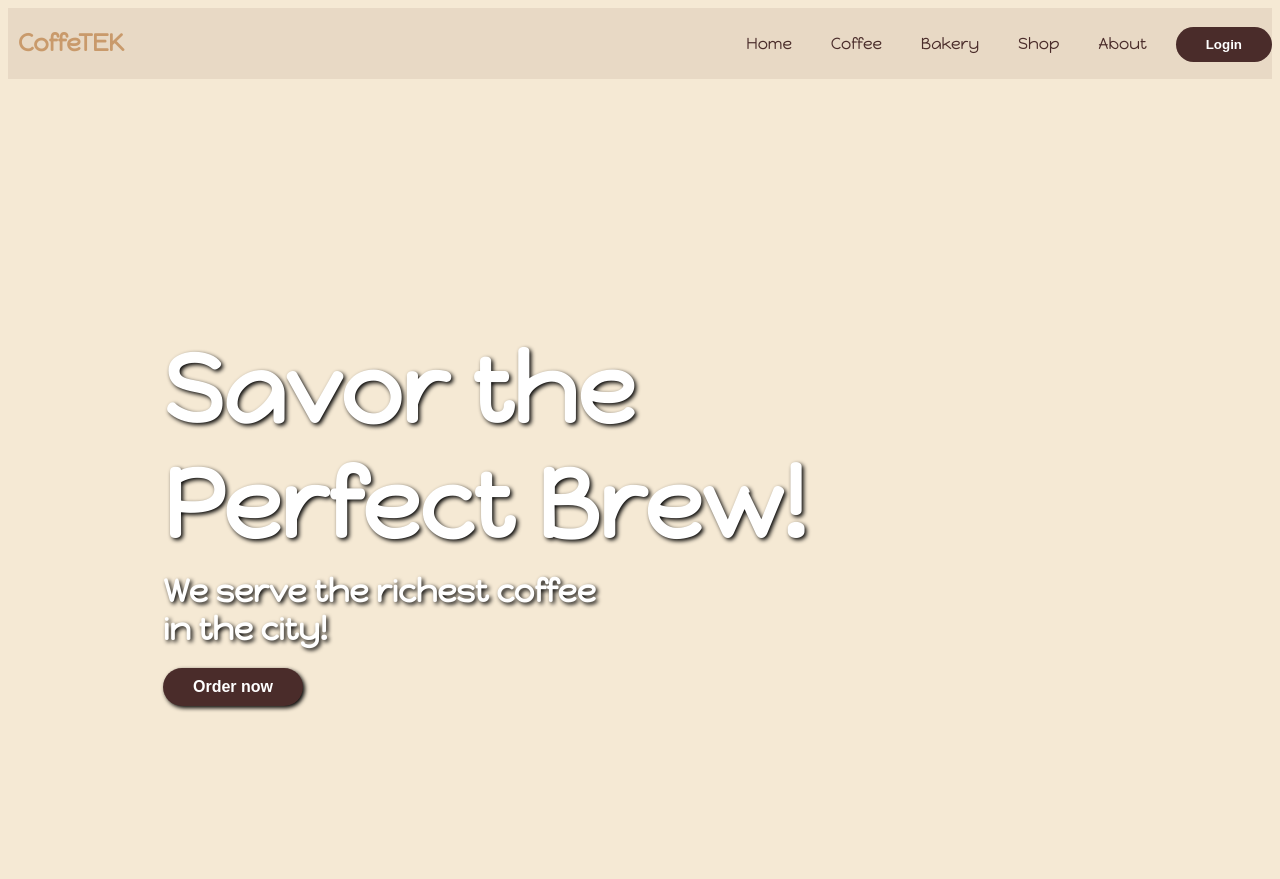
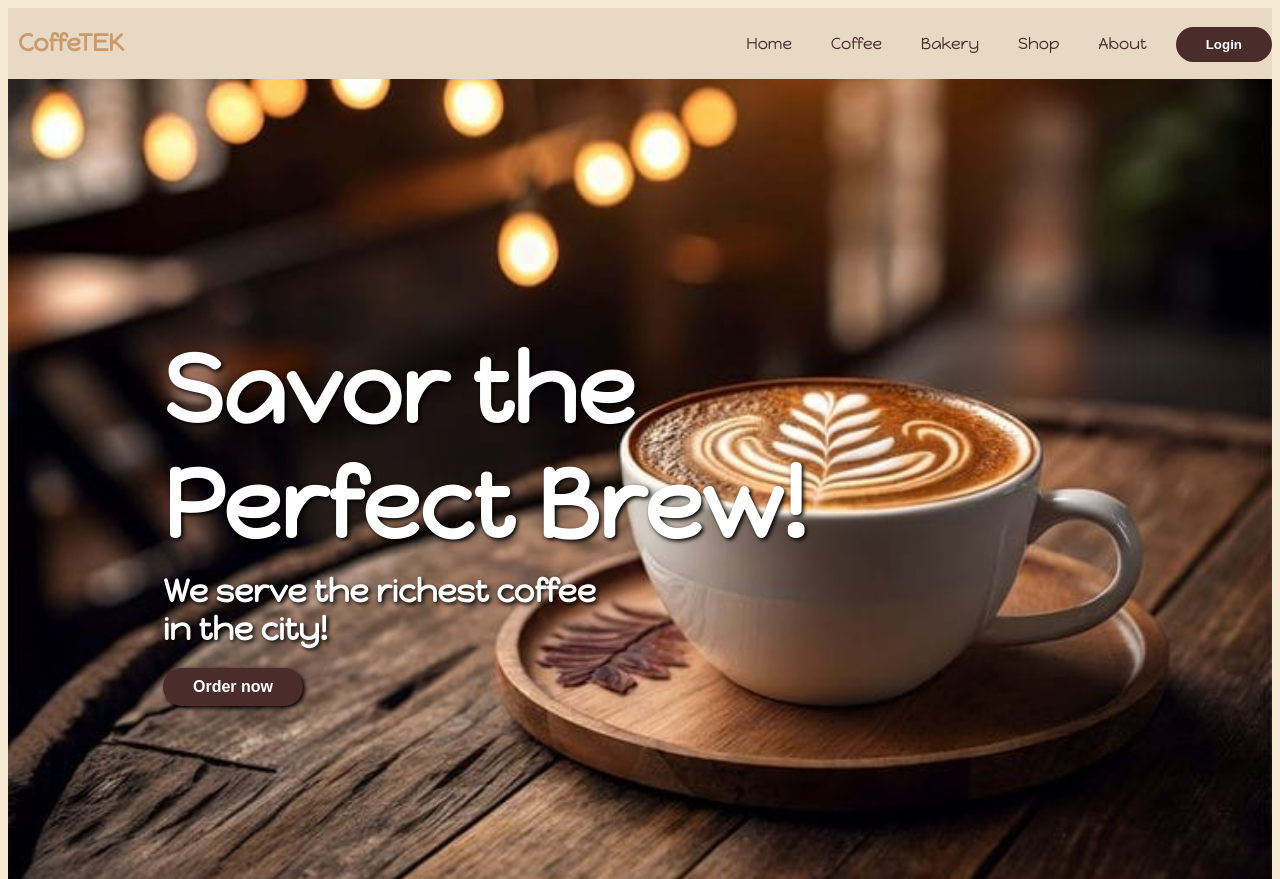
Before and after one commit to Madmax1017/Coffeetek, a plain HTML site: page index.html in a window 1280 px wide. Shown: the top 879 px of the page. Drawn offline with Linux system fonts and the light colour scheme; files whose address does not match are found by name.

Commit message:
Update coffeetek.css

```diff
--- a/coffeetek.css
+++ b/coffeetek.css
@@ -74,7 +74,7 @@ li a{
 }
 /* Hero section */
 .hero-section{
-    background: url(images/Hero.jpg);
+    background: url(Hero.jpg);
     height: 100vh;
     background-repeat: no-repeat;
     background-position: center;
@@ -576,4 +576,5 @@ li a{
 .reveal.visible{
     opacity: 1;
     transform: translateY(0);
+
 }
```
